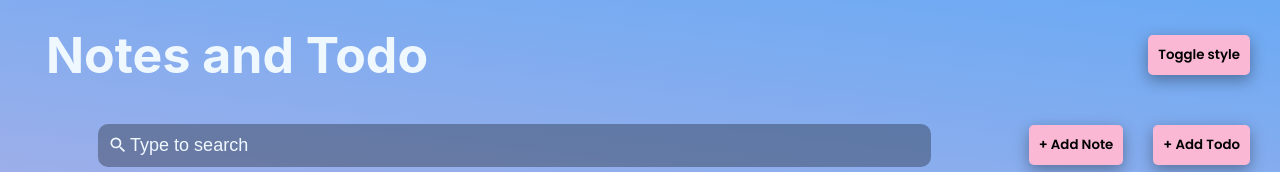
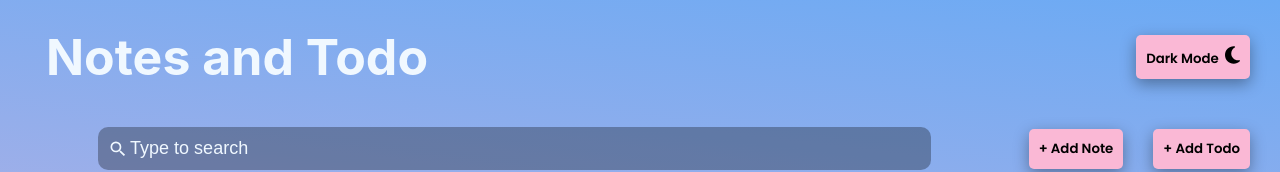
Before and after one commit to marijahavaic/notes-todo-app, a React (Create React App) app: page / in a window 1280 px wide. Shown: the top 172 px of the page. Built offline with nearby package versions, Linux system fonts and the light colour scheme.

Commit message:
Style lightmode and darkmode button

```diff
--- a/src/App.css
+++ b/src/App.css
@@ -100,7 +100,7 @@ button:hover {
 }
 
 .DarkMode .Header .Search {
-  background-color: rgb(34, 34, 34);;
+  background-color: rgb(34, 34, 34);
 }
 
 .Header .Search input {
@@ -112,7 +112,7 @@ button:hover {
 
 .DarkMode .Header .Search input {
   background-color: transparent;
-  color: rgb(34, 34, 34);
+  color: rgb(205, 215, 224);
 }
 
 .Header .Search input::placeholder {
@@ -127,3 +127,51 @@ button:hover {
 .Header .Search input:focus {
   outline: none;
 }
+/*
+.Header .HeaderTitle button {
+  background-color: rgba(107,170,244,1);
+  margin-right: 20px;
+}
+
+.Header .HeaderTitle button:hover {
+  color: rgb(255, 255, 255);
+}
+
+.DarkMode .Header .HeaderTitle button {
+  background-color: rgb(34, 34, 34);
+  color: rgb(255, 255, 255);
+  text-align: justify;
+}
+
+.Header .HeaderTitle button {
+  color: aliceblue;
+}
+
+.Header .HeaderTitle button:hover {
+  color: rgba(0, 0, 0, 0.5);
+}
+
+.DarkMode .Header .HeaderTitle button:hover {
+  color: rgb(205, 215, 224);
+} */
+
+
+.LightButton {
+  color: rgb(205, 215, 224);
+}
+
+.LightButton .Icon:hover {
+  color: inherit;
+}
+
+.DarkButton {
+  color: #000;
+}
+
+.DarkButton .Icon {
+  color: #000;
+}
+
+.DarkButton:hover {
+  color: rgba(0,0,0,0.5);
+}
--- a/src/App.js
+++ b/src/App.js
@@ -56,7 +56,12 @@ function App() {
 
   return (
     <div className={`${darkMode ? 'DarkMode' : 'App'}`}>
-      <Header handleAddNote={addNoteComponent} handleSearchNote={setSearchText} handleToggleDarkMode={setDarkMode} />
+      <Header
+        handleAddNote={addNoteComponent}
+        handleSearchNote={setSearchText}
+        handleToggleDarkMode={setDarkMode}
+        isDark={darkMode}
+      />
       <div className='Notes'>
         {newNote && <AddNote
           handleAddNote={addNote}
--- a/src/Components/Header.js
+++ b/src/Components/Header.js
@@ -2,14 +2,21 @@ import React from "react";
 
 import Search from './Search';
 
-const Header = ({ handleAddNote, handleSearchNote, handleToggleDarkMode }) => {
+import { FontAwesomeIcon } from '@fortawesome/react-fontawesome';
+import { faSun, faMoon } from '@fortawesome/free-solid-svg-icons';
+
+import '../App.css';
+
+const Header = ({ handleAddNote, handleSearchNote, handleToggleDarkMode, isDark }) => {
     return (
         <div className='Header'>
             <div className='HeaderTitle'>
                 <h1>Notes and Todo</h1>
-                <button
+                <button className="DarkMoodToggler"
                     onClick={() =>
-                        handleToggleDarkMode((prevDarkMode) => !prevDarkMode)}>Toggle style</button>
+                        handleToggleDarkMode((prevDarkMode) => !prevDarkMode)}>
+                    {isDark ? <div className="LightButton">Light Mode  <FontAwesomeIcon icon={faSun} className="Icon" style={{ marginLeft: '3px' }} /></div> : <div className="DarkButton">Dark Mode <FontAwesomeIcon icon={faMoon} className="Icon" style={{ marginLeft: '3px' }} /></div>}
+                </button>
             </div>
             <div className='HeaderBody'>
                 <Search handleSearchNote={handleSearchNote} />
--- a/src/Style/Note.css
+++ b/src/Style/Note.css
@@ -94,8 +94,7 @@ textarea:placeholder-shown {
 }
 
 .Icon:hover {
-    color: #000;
-    opacity: 0.5;
+    color: rgba(0, 0, 0, 0.5);
 }
 
 .Note .NoteBody {
```
